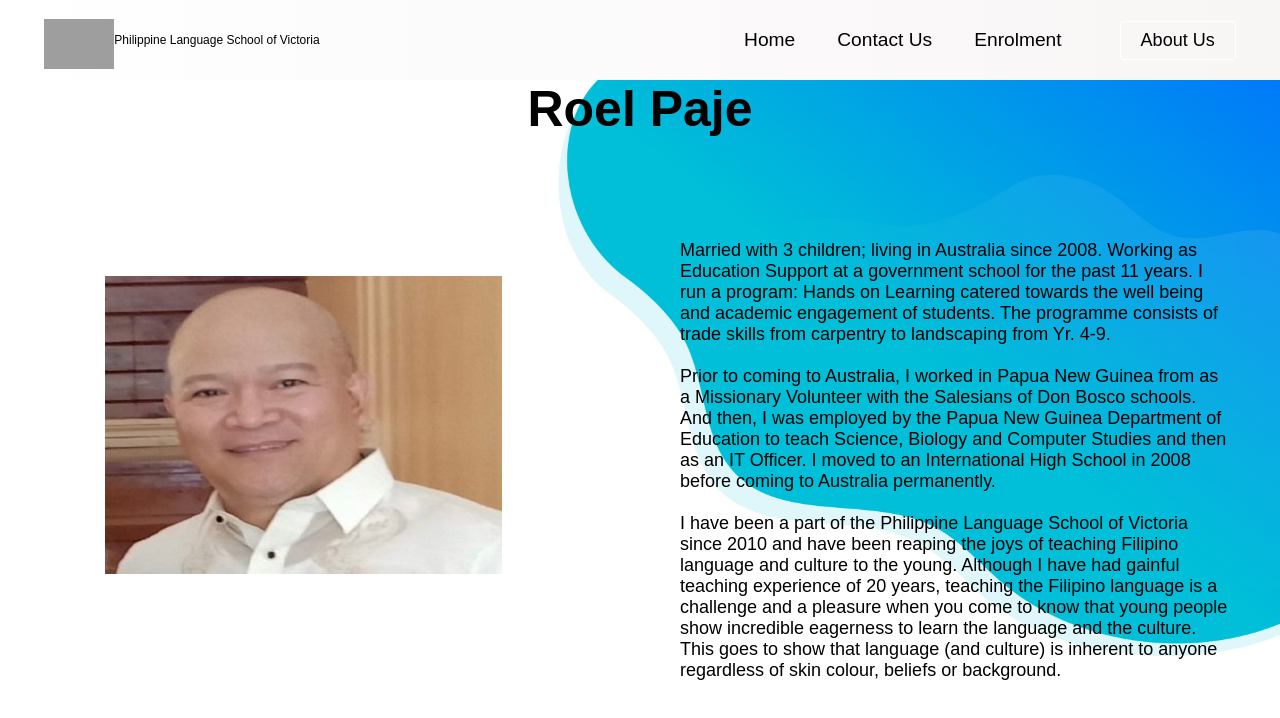
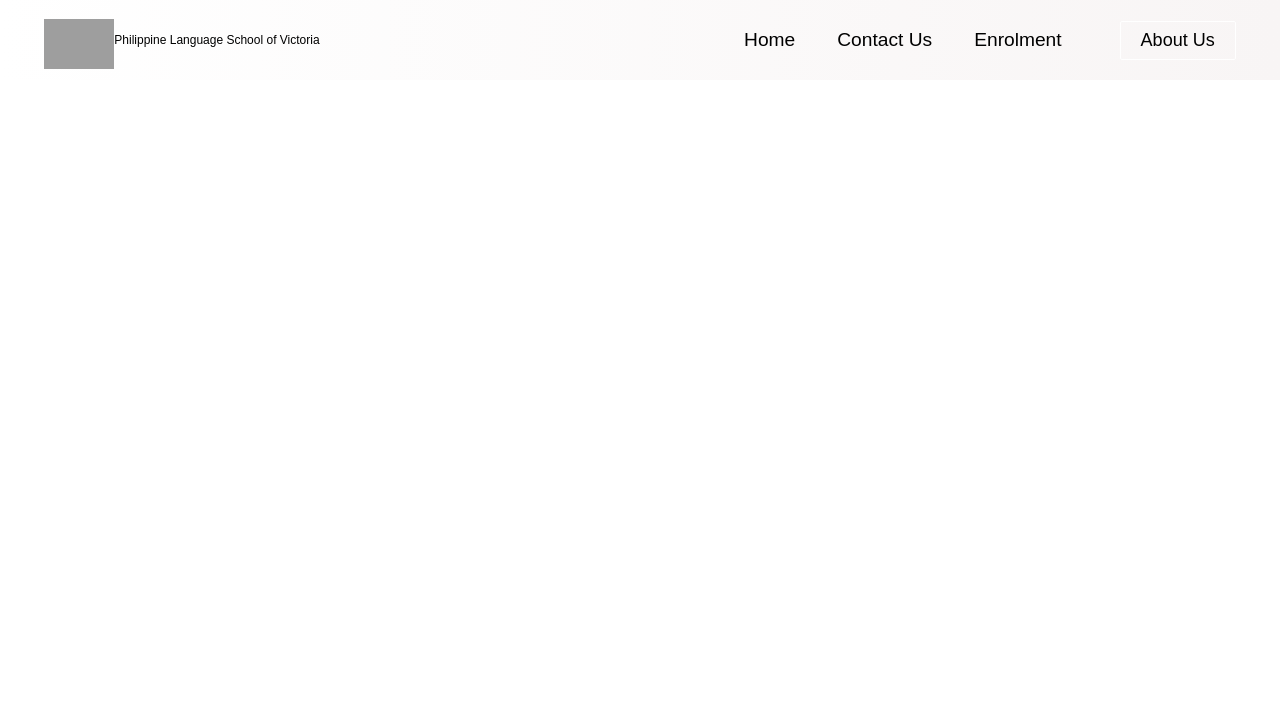
Before and after one commit to rayamigo18/phillanguage, a React (Create React App) app: page /roel in a window 1280 px wide. Shown: the top 718 px of the page. Built offline with nearby package versions, Linux system fonts and the light colour scheme; grey boxes are pictures that could not be loaded; the HTML template or start-up script is replaced by a standard one.

Commit message:
Removed one contact

```diff
--- a/src/App.js
+++ b/src/App.js
@@ -12,7 +12,6 @@ import COP from "./components/pages/COP";
 import DP from "./components/pages/DP";
 import Criteria from "./components/pages/Criteria";
 import PhotoGallery from "./components/pages/PhotoGallery";
-import Roel from "./components/pages/Roel";
 import Catherine from "./components/pages/Catherine";
 import Rosanna from "./components/pages/Rosanna";
 import Perla from "./components/pages/Perla";
@@ -35,7 +34,6 @@ function App() {
           <Route path="/criteria" component={Criteria} />
           <Route path="/photogallery" component={PhotoGallery} />
           <Route path="/enrolment" component={Enrolment} />
-          <Route path="/roel" component={Roel} />
           <Route path="/catherine" component={Catherine} />
           <Route path="/rosanna" component={Rosanna} />
           <Route path="/perla" component={Perla} />
```
